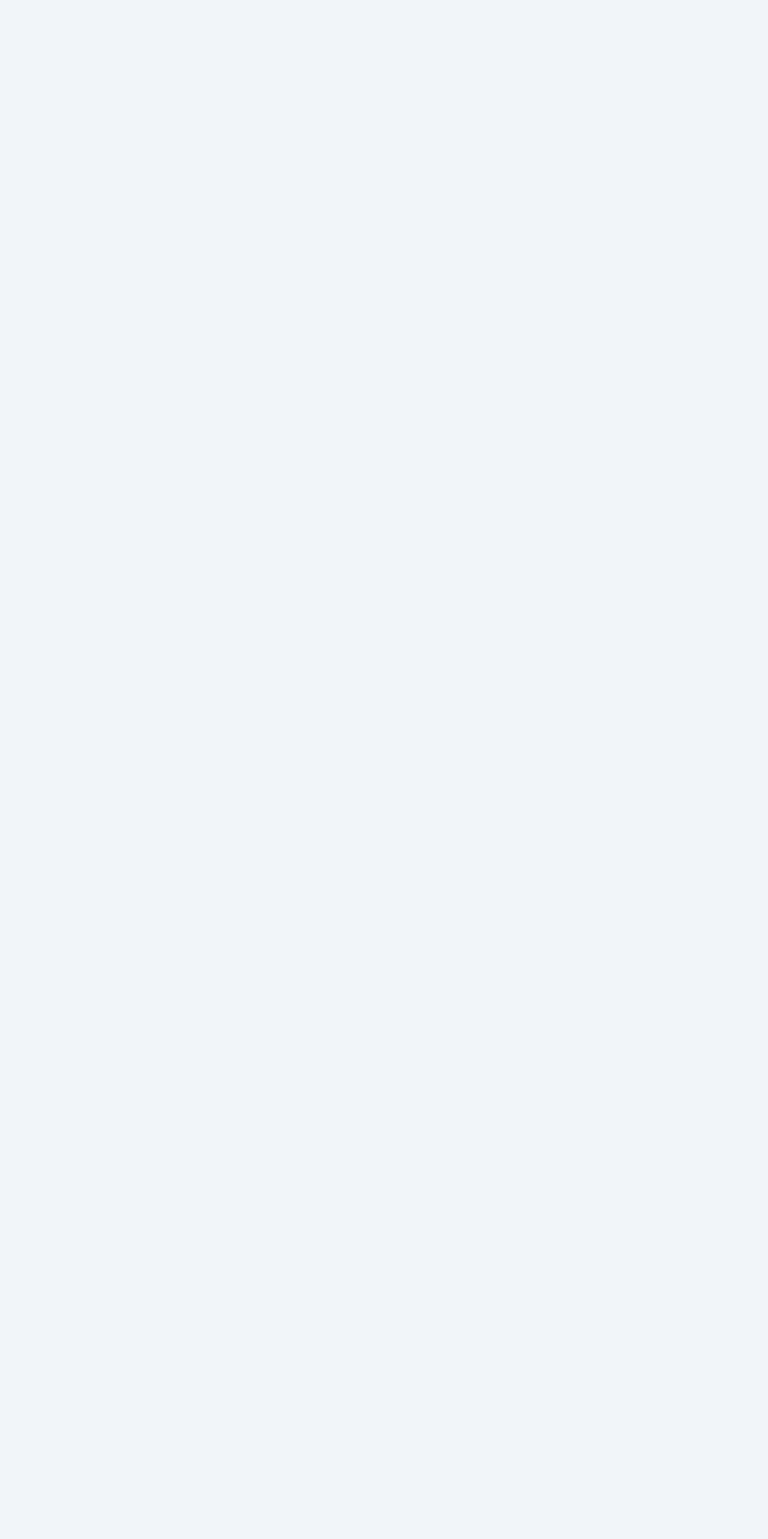
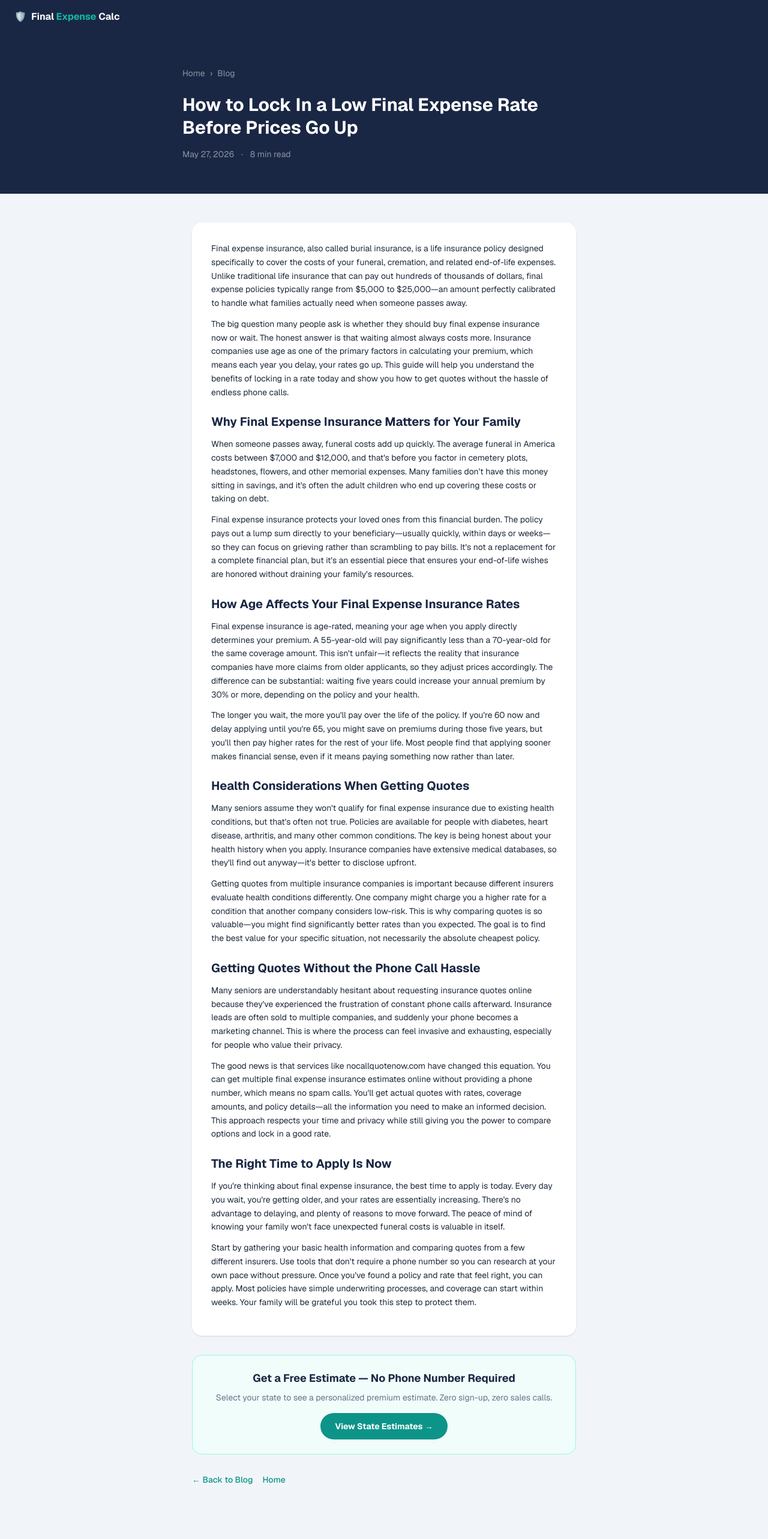
Before and after one commit to susthenewcomer45-arch/fex-calculator, a Next.js app: page /blog/how-to-lock-in-a-low-final-expense-rate-before-prices-go-up in a window 1280 px wide. Before the commit this address had no page. Shown: the top 2566 px of the page at 60% size. Before the commit the page ends 800 px from the top, so only its background shows below. Built offline with nearby package versions, Linux system fonts and the light colour scheme.

Commit message:
Auto-publish: How to Lock In a Low Final Expense Rate Before Prices Go Up

```diff
--- /dev/null
+++ b/src/app/blog/how-to-lock-in-a-low-final-expense-rate-before-prices-go-up/page.tsx
@@ -0,0 +1,143 @@
+// Auto-generated 2026-05-27 — do not edit manually
+import type { Metadata } from 'next'
+import Link from 'next/link'
+
+export const metadata: Metadata = {
+  title: 'How to Lock In a Low Final Expense Rate Before Prices Go Up | NocallQuoteNow',
+  description: 'Learn how final expense insurance works and why locking in rates now protects your family. Compare burial insurance quotes without spam calls.',
+  alternates: { canonical: 'https://nocallquotenow.com/blog/how-to-lock-in-a-low-final-expense-rate-before-prices-go-up' },
+  openGraph: {
+    title: 'How to Lock In a Low Final Expense Rate Before Prices Go Up | NocallQuoteNow',
+    description: 'Learn how final expense insurance works and why locking in rates now protects your family. Compare burial insurance quotes without spam calls.',
+    url: 'https://nocallquotenow.com/blog/how-to-lock-in-a-low-final-expense-rate-before-prices-go-up',
+  },
+}
+
+interface Section {
+  heading?: string
+  paragraphs?: string[]
+  bullets?: string[]
+}
+
+const sections: Section[] = [
+  {
+    "paragraphs": [
+      "Final expense insurance, also called burial insurance, is a life insurance policy designed specifically to cover the costs of your funeral, cremation, and related end-of-life expenses. Unlike traditional life insurance that can pay out hundreds of thousands of dollars, final expense policies typically range from $5,000 to $25,000—an amount perfectly calibrated to handle what families actually need when someone passes away.",
+      "The big question many people ask is whether they should buy final expense insurance now or wait. The honest answer is that waiting almost always costs more. Insurance companies use age as one of the primary factors in calculating your premium, which means each year you delay, your rates go up. This guide will help you understand the benefits of locking in a rate today and show you how to get quotes without the hassle of endless phone calls."
+    ]
+  },
+  {
+    "heading": "Why Final Expense Insurance Matters for Your Family",
+    "paragraphs": [
+      "When someone passes away, funeral costs add up quickly. The average funeral in America costs between $7,000 and $12,000, and that's before you factor in cemetery plots, headstones, flowers, and other memorial expenses. Many families don't have this money sitting in savings, and it's often the adult children who end up covering these costs or taking on debt.",
+      "Final expense insurance protects your loved ones from this financial burden. The policy pays out a lump sum directly to your beneficiary—usually quickly, within days or weeks—so they can focus on grieving rather than scrambling to pay bills. It's not a replacement for a complete financial plan, but it's an essential piece that ensures your end-of-life wishes are honored without draining your family's resources."
+    ]
+  },
+  {
+    "heading": "How Age Affects Your Final Expense Insurance Rates",
+    "paragraphs": [
+      "Final expense insurance is age-rated, meaning your age when you apply directly determines your premium. A 55-year-old will pay significantly less than a 70-year-old for the same coverage amount. This isn't unfair—it reflects the reality that insurance companies have more claims from older applicants, so they adjust prices accordingly. The difference can be substantial: waiting five years could increase your annual premium by 30% or more, depending on the policy and your health.",
+      "The longer you wait, the more you'll pay over the life of the policy. If you're 60 now and delay applying until you're 65, you might save on premiums during those five years, but you'll then pay higher rates for the rest of your life. Most people find that applying sooner makes financial sense, even if it means paying something now rather than later."
+    ]
+  },
+  {
+    "heading": "Health Considerations When Getting Quotes",
+    "paragraphs": [
+      "Many seniors assume they won't qualify for final expense insurance due to existing health conditions, but that's often not true. Policies are available for people with diabetes, heart disease, arthritis, and many other common conditions. The key is being honest about your health history when you apply. Insurance companies have extensive medical databases, so they'll find out anyway—it's better to disclose upfront.",
+      "Getting quotes from multiple insurance companies is important because different insurers evaluate health conditions differently. One company might charge you a higher rate for a condition that another company considers low-risk. This is why comparing quotes is so valuable—you might find significantly better rates than you expected. The goal is to find the best value for your specific situation, not necessarily the absolute cheapest policy."
+    ]
+  },
+  {
+    "heading": "Getting Quotes Without the Phone Call Hassle",
+    "paragraphs": [
+      "Many seniors are understandably hesitant about requesting insurance quotes online because they've experienced the frustration of constant phone calls afterward. Insurance leads are often sold to multiple companies, and suddenly your phone becomes a marketing channel. This is where the process can feel invasive and exhausting, especially for people who value their privacy.",
+      "The good news is that services like nocallquotenow.com have changed this equation. You can get multiple final expense insurance estimates online without providing a phone number, which means no spam calls. You'll get actual quotes with rates, coverage amounts, and policy details—all the information you need to make an informed decision. This approach respects your time and privacy while still giving you the power to compare options and lock in a good rate."
+    ]
+  },
+  {
+    "heading": "The Right Time to Apply Is Now",
+    "paragraphs": [
+      "If you're thinking about final expense insurance, the best time to apply is today. Every day you wait, you're getting older, and your rates are essentially increasing. There's no advantage to delaying, and plenty of reasons to move forward. The peace of mind of knowing your family won't face unexpected funeral costs is valuable in itself.",
+      "Start by gathering your basic health information and comparing quotes from a few different insurers. Use tools that don't require a phone number so you can research at your own pace without pressure. Once you've found a policy and rate that feel right, you can apply. Most policies have simple underwriting processes, and coverage can start within weeks. Your family will be grateful you took this step to protect them."
+    ]
+  }
+]
+
+const postDate = '2026-05-27'
+const readTime = '8 min read'
+
+export default function BlogPost() {
+  const formattedDate = new Date(postDate).toLocaleDateString('en-US', {
+    year: 'numeric',
+    month: 'long',
+    day: 'numeric',
+  })
+
+  return (
+    <>
+      <section className="bg-[#1a2744] py-14 px-4">
+        <div className="max-w-2xl mx-auto">
+          <nav className="text-sm text-white/50 mb-6">
+            <Link href="/" className="hover:text-[#14b8a6] transition-colors">Home</Link>
+            <span className="mx-2">›</span>
+            <Link href="/blog" className="hover:text-[#14b8a6] transition-colors">Blog</Link>
+          </nav>
+          <h1 className="font-bold text-white leading-tight mb-4 text-3xl">
+            How to Lock In a Low Final Expense Rate Before Prices Go Up
+          </h1>
+          <div className="flex items-center gap-3 text-sm text-white/50">
+            <time dateTime={postDate}>{formattedDate}</time>
+            <span>·</span>
+            <span>{readTime}</span>
+          </div>
+        </div>
+      </section>
+
+      <article className="max-w-2xl mx-auto px-4 py-12">
+        <div className="bg-white rounded-2xl shadow-sm p-8 space-y-6">
+          {sections.map((section, i) => (
+            <div key={i}>
+              {section.heading && (
+                <h2 className="text-xl font-bold text-[#1a2744] mb-3">{section.heading}</h2>
+              )}
+              {section.paragraphs?.map((para, j) => (
+                <p key={j} className="text-[#1e293b] leading-relaxed text-sm mb-3">{para}</p>
+              ))}
+              {section.bullets && (
+                <ul className="list-disc list-inside space-y-2 text-sm text-[#1e293b] leading-relaxed ml-2 mb-3">
+                  {section.bullets.map((item, k) => (
+                    <li key={k}>{item}</li>
+                  ))}
+                </ul>
+              )}
+            </div>
+          ))}
+        </div>
+
+        <div className="mt-8 bg-[#f0fdfa] border border-teal-200 rounded-2xl p-6 text-center">
+          <p className="font-bold text-[#1a2744] text-lg mb-2">
+            Get a Free Estimate — No Phone Number Required
+          </p>
+          <p className="text-[#64748b] text-sm mb-4">
+            Select your state to see a personalized premium estimate. Zero sign-up, zero sales calls.
+          </p>
+          <Link
+            href="/"
+            className="inline-block bg-[#0d9488] hover:bg-teal-700 text-white font-bold px-6 py-3 rounded-full text-sm transition-colors"
+          >
+            View State Estimates →
+          </Link>
+        </div>
+
+        <div className="mt-8 flex gap-4 text-sm">
+          <Link href="/blog" className="text-[#0d9488] hover:underline font-medium">
+            ← Back to Blog
+          </Link>
+          <Link href="/" className="text-[#0d9488] hover:underline font-medium">
+            Home
+          </Link>
+        </div>
+      </article>
+    </>
+  )
+}
--- a/src/lib/generated-posts.json
+++ b/src/lib/generated-posts.json
@@ -1,4 +1,11 @@
 [
+  {
+    "slug": "how-to-lock-in-a-low-final-expense-rate-before-prices-go-up",
+    "title": "How to Lock In a Low Final Expense Rate Before Prices Go Up",
+    "description": "Learn how final expense insurance works and why locking in rates now protects your family. Compare burial insurance quotes without spam calls.",
+    "date": "2026-05-27",
+    "readTime": "8 min read"
+  },
   {
     "slug": "final-expense-insurance-at-50-vs-75-the-true-cost-comparison",
     "title": "Final Expense Insurance at 50 vs 75: The True Cost Comparison",
```
